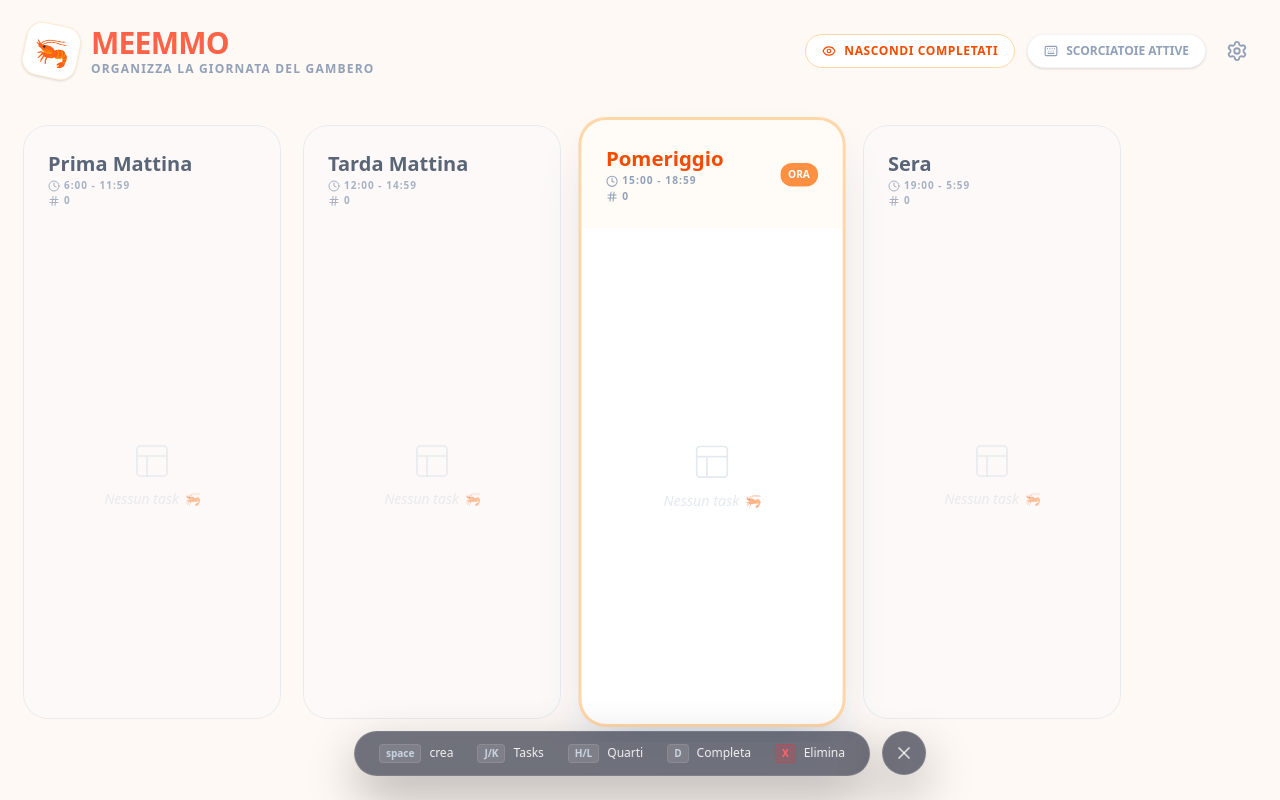
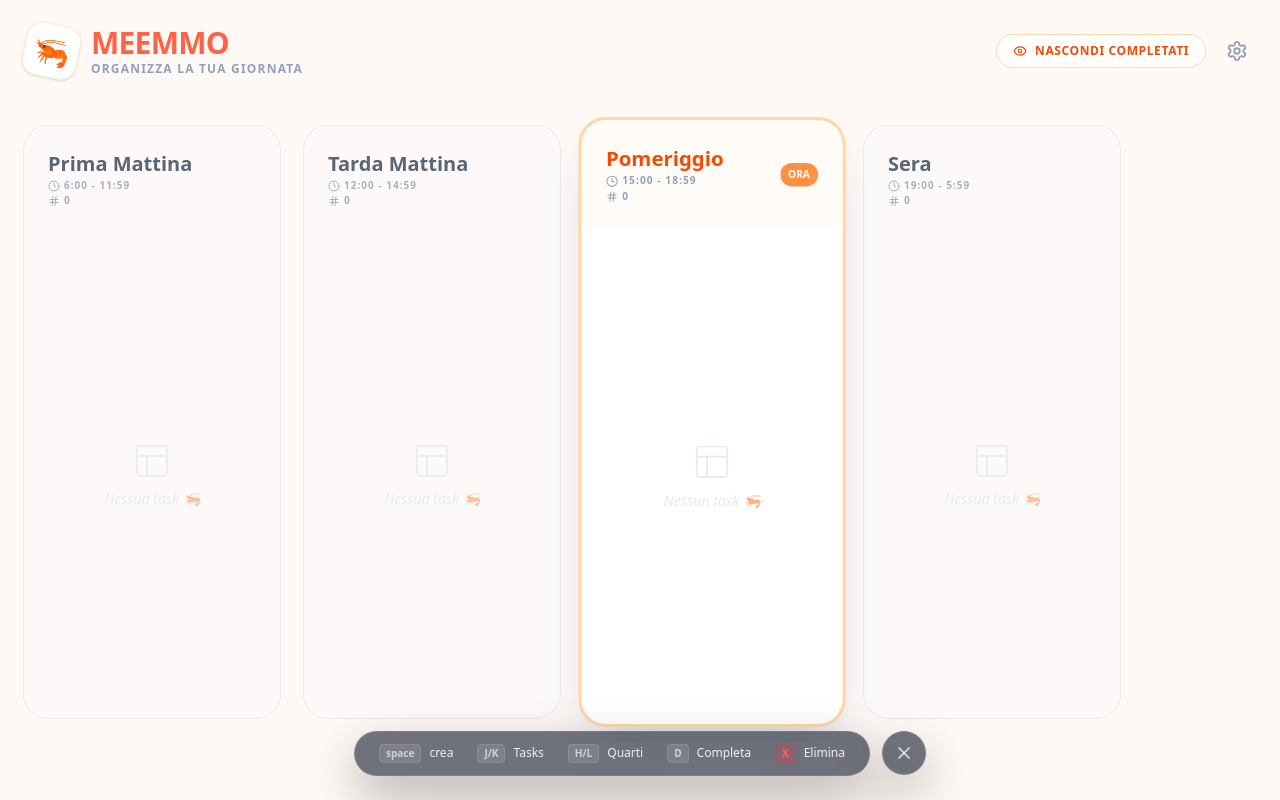
Before and after one commit to meemmo-app/meemmo-app.github.io, a React (Vite) app: page / in a window 1280 px wide. Built offline with nearby package versions, Linux system fonts and the light colour scheme.

Commit message:
Cleaned some copy

```diff
--- a/src/App.jsx
+++ b/src/App.jsx
@@ -182,7 +182,7 @@ export default function App() {
 
       {/* Main Grid */}
       {/*<main className="max-w-7xl mx-auto p-4 md:p-6 grid grid-cols-1 md:grid-cols-2 lg:grid-cols-4 gap-6 h-[calc(100vh-160px)]"> */}
-      <main className="max-w-7xl mx-auto p-4 md:p-6 flex flex-row overflow-x-scroll gap-6 h-[calc(100vh-160px)]">
+      <main className="max-w-7xl mx-auto p-4 md:p-6 flex flex-col md:flex-row overflow-x-scroll gap-6 h-[calc(100vh-160px)]">
         {sections.map((section, idx) => {
           const isFocused = activeQuarterIndex === idx;
           const sectionTasks = tasks.filter(
--- a/src/components/Header.jsx
+++ b/src/components/Header.jsx
@@ -21,7 +21,7 @@ export const Header = ({
             MEEMMO
           </h1>
           <p className="text-slate-400 text-xs font-bold uppercase tracking-widest">
-            Organizza la giornata del gambero
+            Organizza la tua giornata
           </p>
         </div>
       </div>
@@ -38,9 +38,6 @@ export const Header = ({
           {showCompleted ? <Eye size={14} /> : <EyeOff size={14} />}
           {showCompleted ? "Nascondi completati" : "Mostra completati"}
         </button>
-        <div className="hidden md:flex items-center gap-2 bg-white p-2 px-4 rounded-full shadow-sm border border-slate-100 text-xs text-slate-400 font-bold uppercase">
-          <Keyboard size={14} /> Scorciatoie attive
-        </div>
         <button
           name="Settings"
           className="p-2 hover:bg-slate-100 rounded-full transition-colors"
--- a/src/components/SettingsModal.jsx
+++ b/src/components/SettingsModal.jsx
@@ -67,7 +67,7 @@ export const SettingsModal = ({
               Sezioni Dinamiche
             </p>
             <p className="text-[10px] text-orange-600 font-bold uppercase tracking-tight">
-              Focus automatico sull'ora attuale
+              Altezza delle sezioni in base ai task
             </p>
           </div>
         </div>
```
